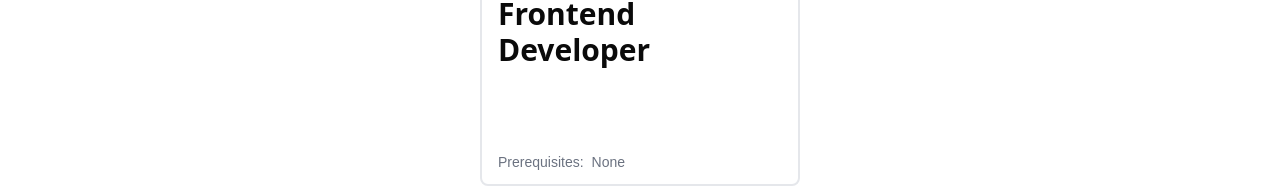
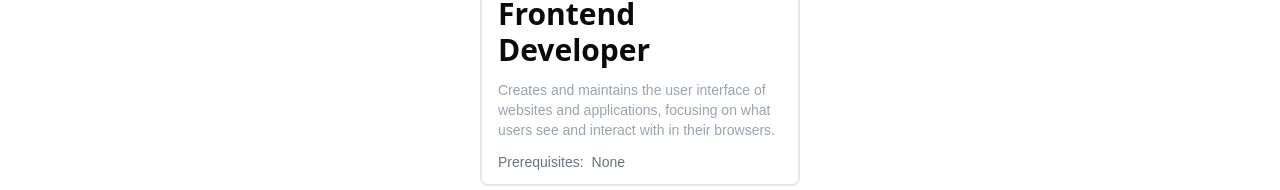
Before and after one commit to Ujjwal05T/learntech, a Next.js app: page /roadmaps in a window 1280 px wide. Shown: the part 211-401 px from the top of the page. Built offline with nearby package versions, Linux system fonts and the light colour scheme.

Commit message:
Refactor Roadmaps

```diff
--- a/src/app/roadmaps/page.tsx
+++ b/src/app/roadmaps/page.tsx
@@ -28,26 +28,25 @@ export default function Roadmaps() {
           </div>
           <div className="flex justify-center items-center my-2">
             <div className="">
-              <h2 className="font-sans text-3xl font-semibold">
-                Frontend Developer
-              </h2>
+              <h2 className="font-sans text-3xl font-semibold">Frontend Developer</h2>
             </div>
           </div>
           <div>
             <div className="text-sm mt-3">
-              <p className="text-sm text-gray-400 opacity-0 group-hover:opacity-100 transition-opacity duration-300 ease-in-out">
-                Creates and maintains the user interface of websites and
-                applications, focusing on what users see and interact with in
-                their browsers.
-              </p>
+            <p className="text-sm text-gray-400">
+      Creates and maintains the user interface of websites and applications,
+      focusing on what users see and interact with in their browsers.
+        </p>
             </div>
           </div>
-          <div>
+        <div>
             <div className="flex flex-row space-x-2 my-3 text-sm text-gray-500">
-              <h2>Prerequisites:</h2>
-              <p>None</p>
+                <h2>
+                    Prerequisites:
+                </h2>
+                <p>None</p>
             </div>
-          </div>
+        </div>
         </div>
       </div>
     </>
```
